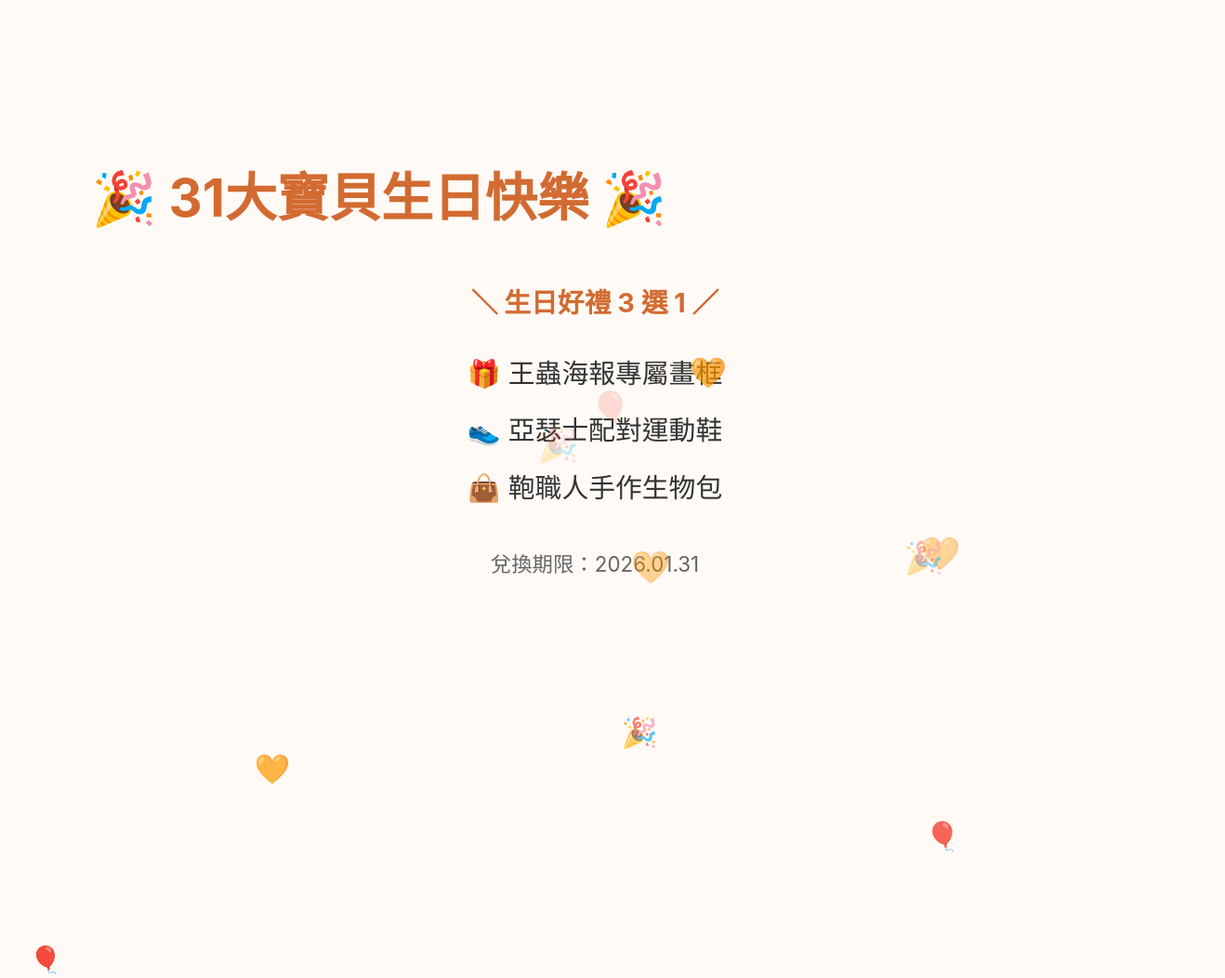
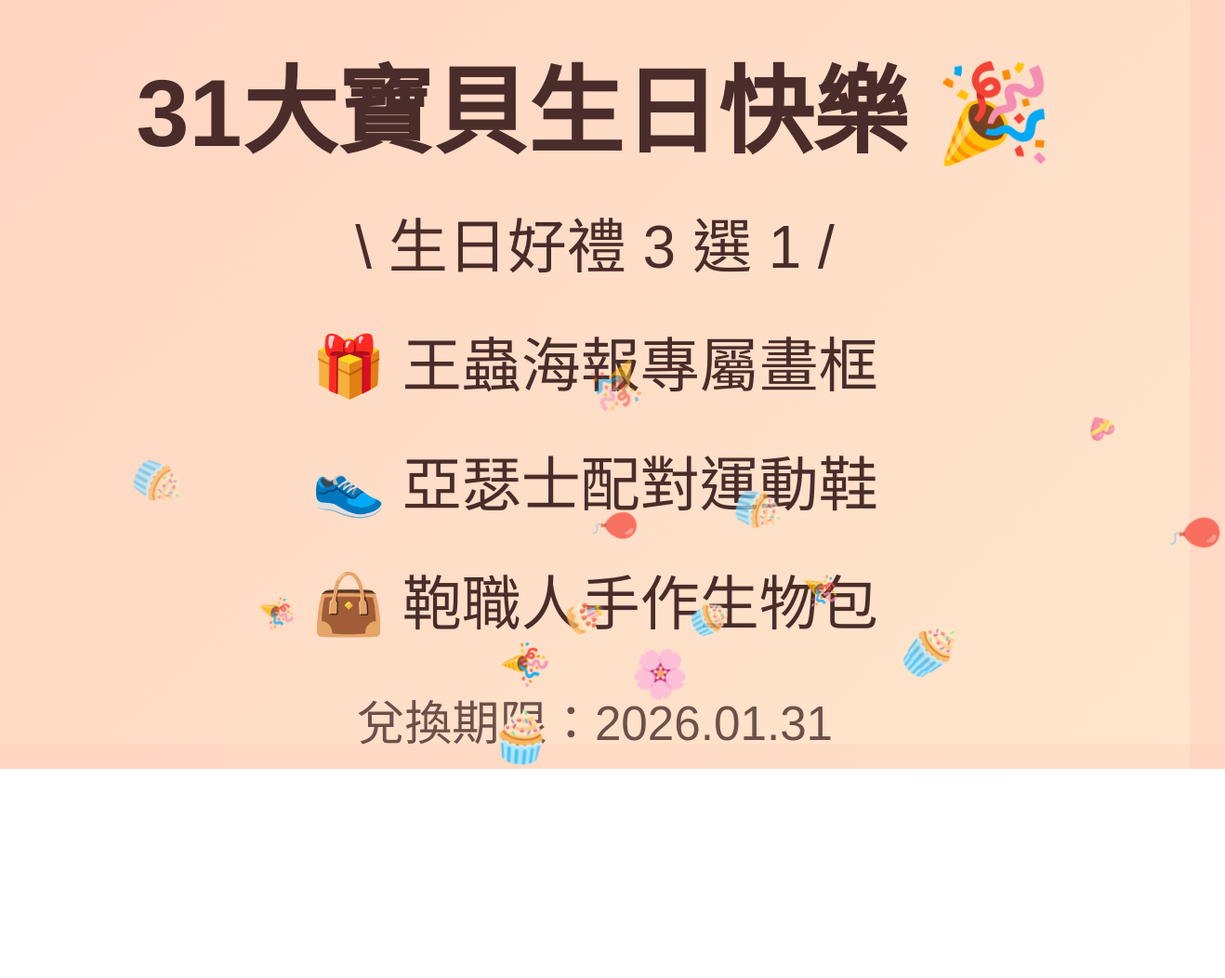
Before and after one commit to umowang/GJ.github.io, a plain HTML site: page index.html in a window 1280 px wide. Shown: the top 1052 px of the page at 93% size, 1318 px wide, since content can reach past the window. After the commit the page ends 827 px from the top, so only its background shows below. Drawn offline with Linux system fonts and the light colour scheme.

Commit message:
Update index.html

```diff
--- a/index.html
+++ b/index.html
@@ -2,105 +2,73 @@
 <html lang="zh-Hant">
   <head>
     <meta charset="UTF-8">
-    <meta name="viewport" content="width=device-width, initial-scale=1.0">
     <title>31大寶貝生日快樂 🎉</title>
     <style>
       body {
-        font-family: -apple-system, BlinkMacSystemFont, "Segoe UI", "Noto Sans TC", sans-serif;
+        margin: 0;
+        height: 100vh;
         display: flex;
         flex-direction: column;
         justify-content: center;
         align-items: center;
         text-align: center;
-        height: 100vh;
-        margin: 0;
-        background-color: #fffaf5;
-        color: #333;
-        padding: 20px;
-        box-sizing: border-box;
+        font-family: "Noto Sans TC", sans-serif;
+        background: linear-gradient(135deg, #FFD5C2, #FFE6CC);
         overflow: hidden;
+        color: #4A2C2A;
       }
 
-      /* 跑馬燈 */
-      .marquee {
-        overflow: hidden;
-        white-space: nowrap;
-        width: 100%;
-        font-size: clamp(2rem, 6vw, 3.5rem);
-        font-weight: 700;
-        color: #d26b32;
-        margin-bottom: 2rem;
+      h1 {
+        font-size: 8vw;
+        margin-bottom: 1rem;
       }
 
-      .marquee span {
-        display: inline-block;
-        padding-left: 100%;
-        animation: marquee 8s linear infinite;
+      p {
+        font-size: 5vw;
+        line-height: 1.6;
+        margin: 0.2em 0;
       }
 
-      @keyframes marquee {
-        0% { transform: translateX(0%); }
-        100% { transform: translateX(-100%); }
-      }
-
-      /* 文字區塊 */
-      p {
-        font-size: clamp(1.2rem, 4vw, 1.8rem);
-        line-height: 1.8;
-        margin: 0.3rem 0;
-      }
-
-      .highlight {
-        font-weight: 700;
-        color: #d26b32;
-        margin: 1.2rem 0;
-      }
-
-      .footer {
-        margin-top: 2rem;
-        font-size: clamp(1rem, 3vw, 1.4rem);
-        color: #666;
-      }
-
-      /* 隨機漂浮插圖 */
-      .float-emoji {
+      .floating {
         position: absolute;
-        font-size: 2rem;
-        opacity: 0.7;
-        animation: floatUp 6s linear infinite;
+        bottom: -5%;
+        font-size: 2.5rem;
+        opacity: 0.8;
+        animation: floatUp linear infinite;
       }
 
       @keyframes floatUp {
-        0% { transform: translateY(100vh) scale(0.8); opacity: 0; }
-        20% { opacity: 1; }
-        100% { transform: translateY(-10vh) scale(1.2); opacity: 0; }
+        from {
+          transform: translateY(0) rotate(0deg);
+          opacity: 1;
+        }
+        to {
+          transform: translateY(-110vh) rotate(360deg);
+          opacity: 0;
+        }
       }
     </style>
   </head>
-
   <body>
-    <div class="marquee">
-      <span>🎉 31大寶貝生日快樂 🎉</span>
-    </div>
-
-    <p class="highlight">＼ 生日好禮 3 選 1 ／</p>
+    <h1>31大寶貝生日快樂 🎉</h1>
+    <p>\ 生日好禮 3 選 1 /</p>
     <p>🎁 王蟲海報專屬畫框</p>
     <p>👟 亞瑟士配對運動鞋</p>
     <p>👜 鞄職人手作生物包</p>
+    <p style="margin-top:1.5rem; font-size:4vw; opacity:0.8;">兌換期限：2026.01.31</p>
 
-    <p class="footer">兌換期限：2026.01.31</p>
-
-    <!-- 隨機漂浮小圖示 -->
     <script>
-      const emojis = ['🎁','🎈','🎂','🎉','🧡'];
-      for (let i = 0; i < 12; i++) {
-        const e = document.createElement('div');
-        e.className = 'float-emoji';
-        e.textContent = emojis[Math.floor(Math.random() * emojis.length)];
-        e.style.left = Math.random() * 100 + 'vw';
-        e.style.animationDelay = (Math.random() * 6) + 's';
-        e.style.animationDuration = (4 + Math.random() * 4) + 's';
-        document.body.appendChild(e);
+      const emojis = ["🎂", "🎉", "🎈", "💝", "🧁", "🌸"];
+      const num = 15;
+      for (let i = 0; i < num; i++) {
+        const el = document.createElement("div");
+        el.classList.add("floating");
+        el.textContent = emojis[Math.floor(Math.random() * emojis.length)];
+        el.style.left = Math.random() * 100 + "vw";
+        el.style.animationDuration = 8 + Math.random() * 6 + "s";
+        el.style.animationDelay = Math.random() * 5 + "s";
+        el.style.fontSize = 1.5 + Math.random() * 2 + "rem";
+        document.body.appendChild(el);
       }
     </script>
   </body>
```
